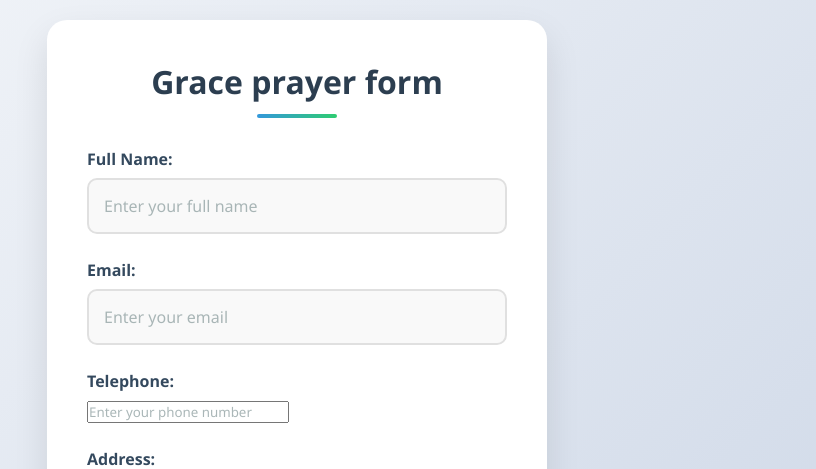
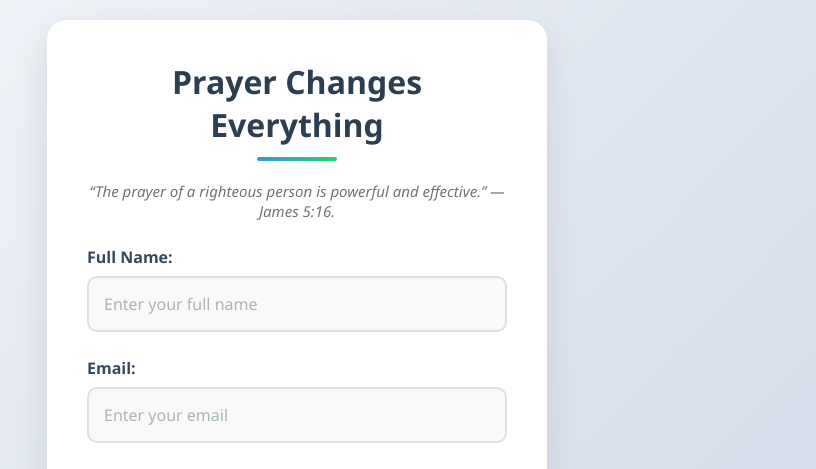
Before and after one commit to Christelle-12/contact-form-project, a PHP site: page / in a window 1280 px wide. Shown: the top 469 px of the page, without its empty margins (343-1159 px from the left). Run offline with PHP 8.4, Linux system fonts and the light colour scheme.

Commit message:
changed form title

```diff
--- a/index.html
+++ b/index.html
@@ -3,12 +3,13 @@
 <head>
     <meta charset="UTF-8">
     <meta name="viewport" content="width=device-width, initial-scale=1.0">
-    <title>Grace prayer</title>
+    <title>FGT Torun prayer form</title>
     <link rel="stylesheet" href="style.css">
 </head>
 <body>
     <div class="container">
-        <h2>Grace prayer form </h2>
+        <h2>Prayer Changes Everything</h2>
+          <p class="motto">“The prayer of a righteous person is powerful and effective.” — James 5:16.</p>
         <form id="churchForm" action="process.php" method="POST">
 
             <!-- Personal Info -->
--- a/style.css
+++ b/style.css
@@ -220,3 +220,11 @@ select:focus {
     background-color: white;
     box-shadow: 0 0 0 3px rgba(52, 152, 219, 0.2);
 }
+.motto{
+font-size:15px;
+color:#6c757d;
+text-align:center;
+margin-top:-10px;
+margin-bottom:25px;
+font-style:italic;
+}
```
